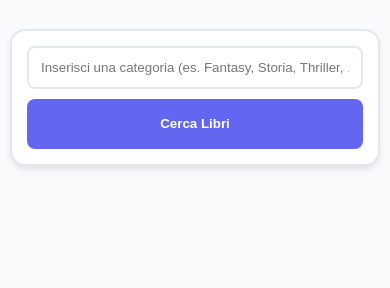
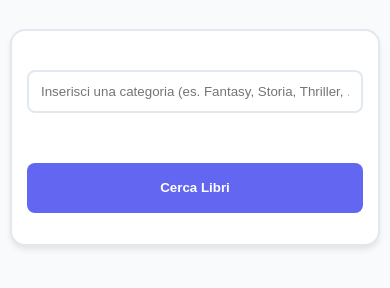
Before and after one commit to gcangemi1997-coder/Owly-App, a website built with Vite: page index.html in a window 390 px wide. Shown: the part 80-368 px from the top of the page. Built offline with nearby package versions, Linux system fonts and the light colour scheme.

Commit message:
Add margin to category input and search button

```diff
--- a/src/css/responsive.css
+++ b/src/css/responsive.css
@@ -19,6 +19,8 @@
   #search-Btn {
     width: 100%;
     height: 50px;
+    margin-top: 1.5rem;
+    margin-bottom: 1rem;
   }
 
   .container {
```
